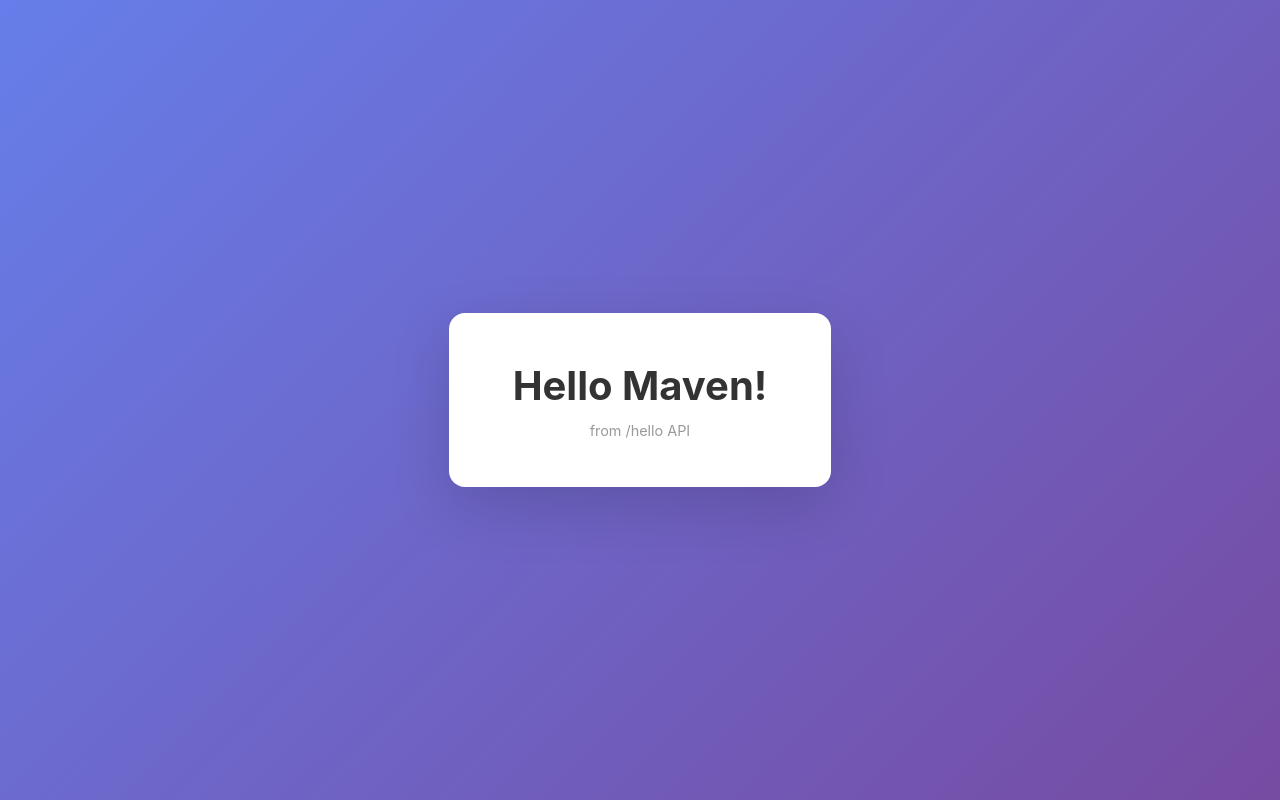
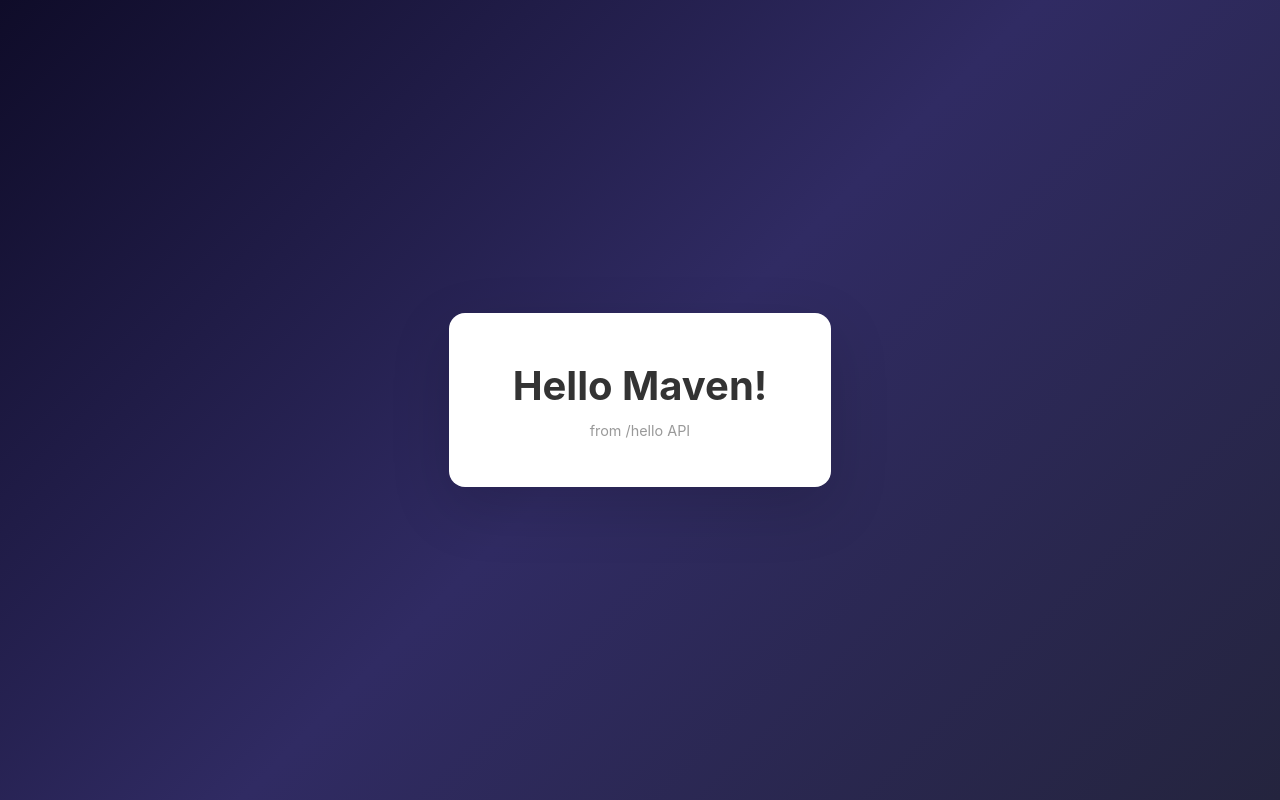
Before and after one commit to luobiao320/test, a Spring Boot app: page / in a window 1280 px wide. Run offline with Spring Boot 4, Linux system fonts and the light colour scheme.

Commit message:
Change page background to dark navy-purple gradient
Co-authored-by: luobiao320 <luobiao320@163.com>

```diff
--- a/src/main/resources/static/index.html
+++ b/src/main/resources/static/index.html
@@ -6,12 +6,14 @@
     <title>Hello Maven</title>
     <style>
         * { margin: 0; padding: 0; box-sizing: border-box; }
+        html { background-color: #1a1a2e; }
         body {
             min-height: 100vh;
             display: flex;
             align-items: center;
             justify-content: center;
-            background: linear-gradient(135deg, #667eea 0%, #764ba2 100%);
+            background-color: #1a1a2e;
+            background: linear-gradient(135deg, #0f0c29 0%, #302b63 50%, #24243e 100%);
             font-family: -apple-system, BlinkMacSystemFont, "Segoe UI", Roboto, sans-serif;
         }
         .card {
```
